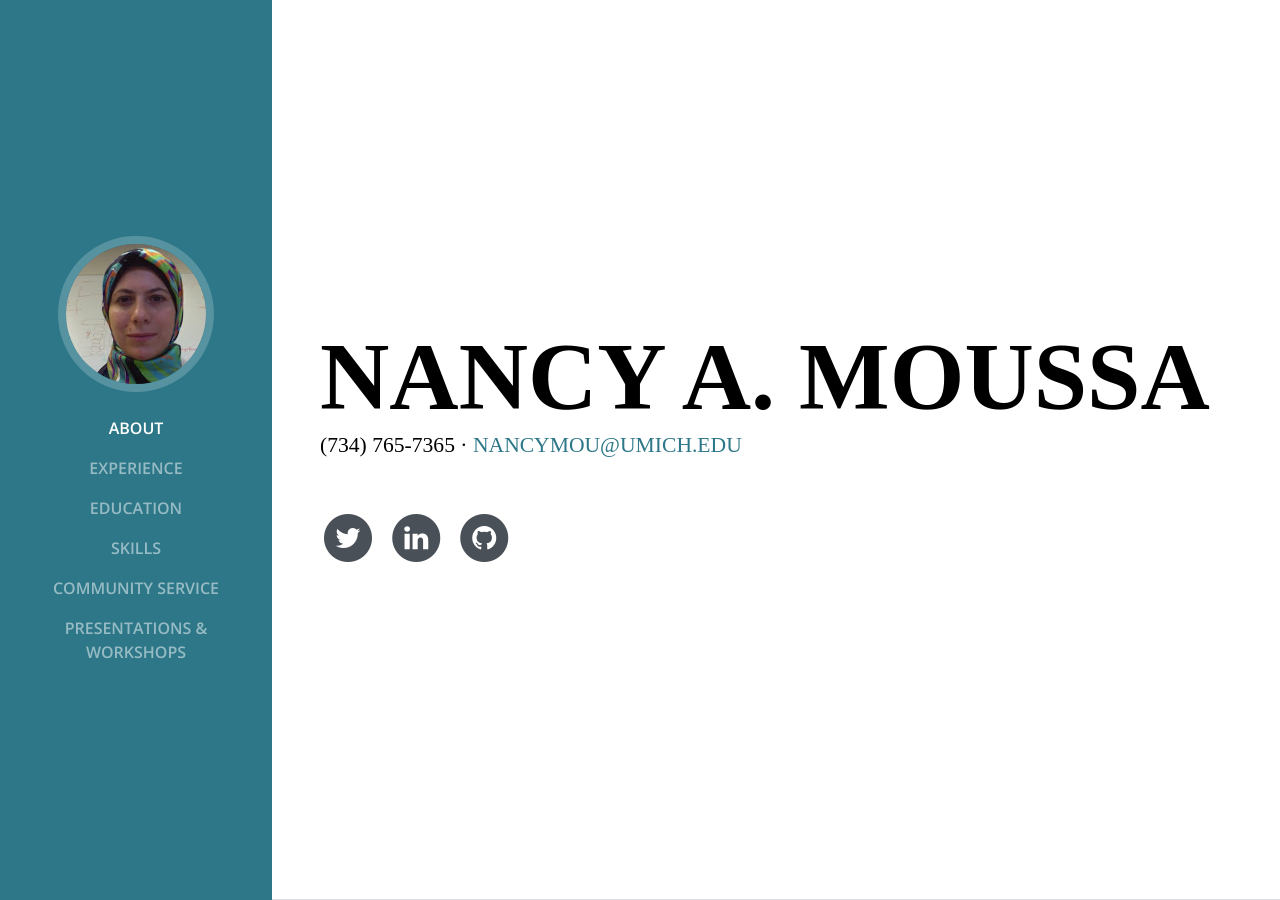
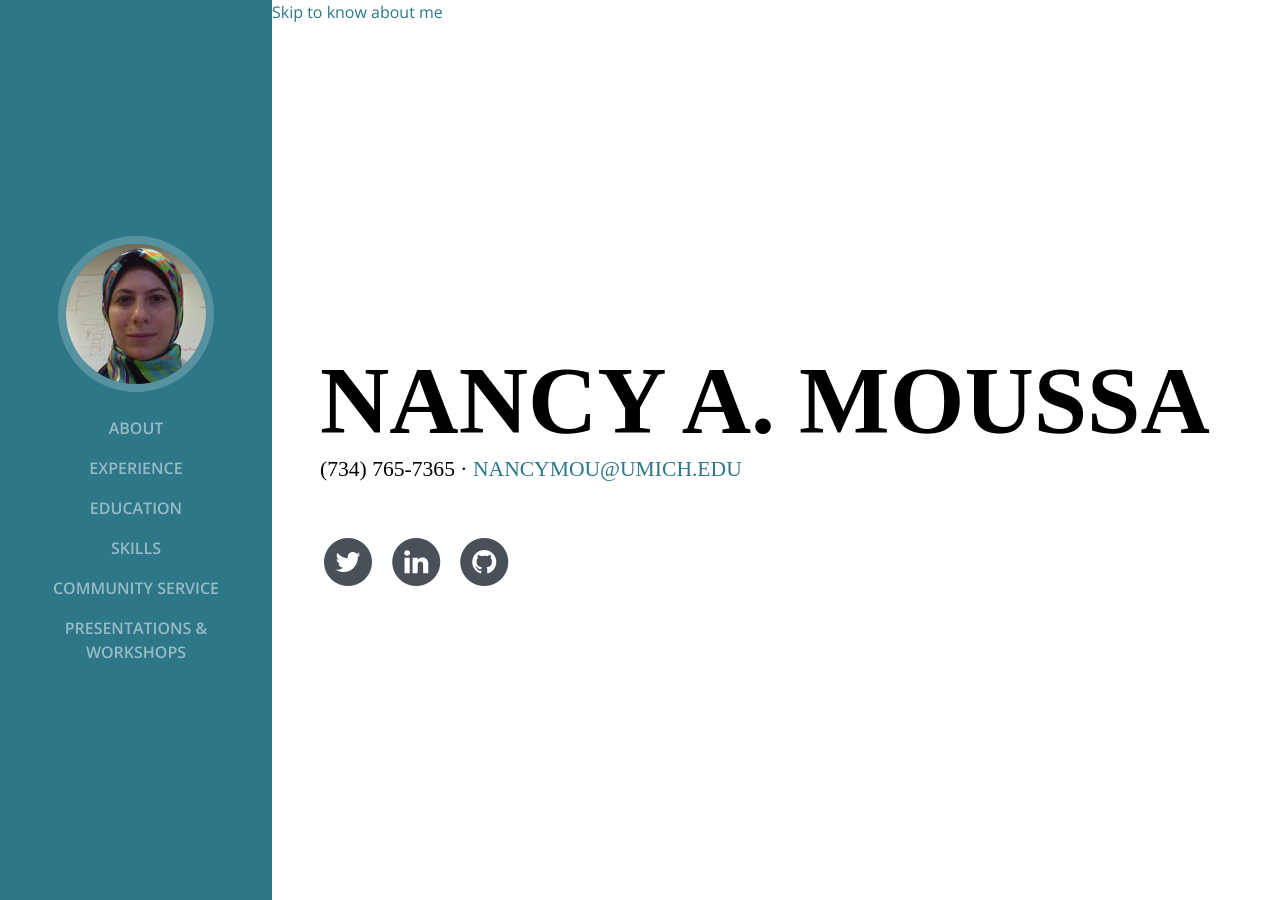
Before and after one commit to nancymou/nancymou.github.io, a Jekyll site: the page index.html, which Jekyll copies as it is, in a window 1280 px wide and 900 px high. Built offline with Jekyll 4.4.1, drawn with Linux system fonts in a browser that asks for light colours; some web fonts are replaced; some of the changed text lies outside the part shown.

Commit message:
Add accessibility

```diff
--- a/index.html
+++ b/index.html
@@ -19,6 +19,7 @@
     <link href="vendor/font-awesome/css/font-awesome.min.css" rel="stylesheet">
     <link href="vendor/devicons/css/devicons.min.css" rel="stylesheet">
     <link href="vendor/simple-line-icons/css/simple-line-icons.css" rel="stylesheet">
+    <link rel="shortcut icon" href="/Michigan-icon.png" />
 
     <!-- Custom styles for this template -->
     <link href="css/resume.min.css" rel="stylesheet">
@@ -26,12 +27,13 @@
   </head>
 
   <body id="page-top">
+      <a class="skip-main" href="#about">Skip to know about me</a>
 
     <nav class="navbar navbar-expand-lg navbar-dark bg-primary fixed-top" id="sideNav">
       <a class="navbar-brand js-scroll-trigger" href="#page-top">
         <span class="d-block d-lg-none">Nancy Moussa</span>
         <span class="d-none d-lg-block">
-          <img class="img-fluid img-profile rounded-circle mx-auto mb-2" src="img/Nancy.jpg" alt="">
+          <img class="img-fluid img-profile rounded-circle mx-auto mb-2" src="img/Nancy.jpg" alt="Nancy Moussa picture">
         </span>
       </a>
       <button class="navbar-toggler" type="button" data-toggle="collapse" data-target="#navbarSupportedContent" aria-controls="navbarSupportedContent" aria-expanded="false" aria-label="Toggle navigation">
@@ -43,23 +45,24 @@
             <a class="nav-link js-scroll-trigger" href="#about">About</a>
           </li>
           <li class="nav-item">
-            <a class="nav-link js-scroll-trigger" href="#experience">Experience</a>
+            <a class="nav-link js-scroll-trigger" href="#experience" tab-index='1'>Experience</a>
           </li>
           <li class="nav-item">
-            <a class="nav-link js-scroll-trigger" href="#education">Education</a>
+            <a class="nav-link js-scroll-trigger" href="#education" >Education</a>
           </li>
           <li class="nav-item">
-            <a class="nav-link js-scroll-trigger" href="#skills">Skills</a>
+            <a class="nav-link js-scroll-trigger" href="#skills" >Skills</a>
           </li>
           <li class="nav-item">
-            <a class="nav-link js-scroll-trigger" href="#interests">Community Service</a>
+            <a class="nav-link js-scroll-trigger" href="#community" >Community Service</a>
           </li>
           <li class="nav-item">
-            <a class="nav-link js-scroll-trigger" href="#awards">Presentations &amp; Workshops</a>
+            <a class="nav-link js-scroll-trigger" href="#workshops" >Presentations &amp; Workshops</a>
           </li>
         </ul>
       </div>
     </nav>
+
 
     <div class="container-fluid p-0">
 
@@ -236,7 +239,7 @@
         </div>
       </section>
 
-      <section class="resume-section p-3 p-lg-5 d-flex flex-column" id="interests">
+      <section class="resume-section p-3 p-lg-5 d-flex flex-column" id="community">
         <div class="my-auto">
           <h2 class="mb-5"><span class = "underline-first-letter">Co</span>mmunity Service</h2>
              <ul>
@@ -250,7 +253,7 @@
         </div>
       </section>
 
-      <section class="resume-section p-3 p-lg-5 d-flex flex-column" id="awards">
+      <section class="resume-section p-3 p-lg-5 d-flex flex-column" id="Workshops" tab-index='0'>
         <div class="my-auto">
 
           <h2 class="mb-5"><span class = "underline-first-letter">Pr</span>esentations &amp; Workshops</h2>
```
Also changed, not shown: other parts of index.html (+1 -1 lines), Michigan-icon.png (added), resume.min.css.
